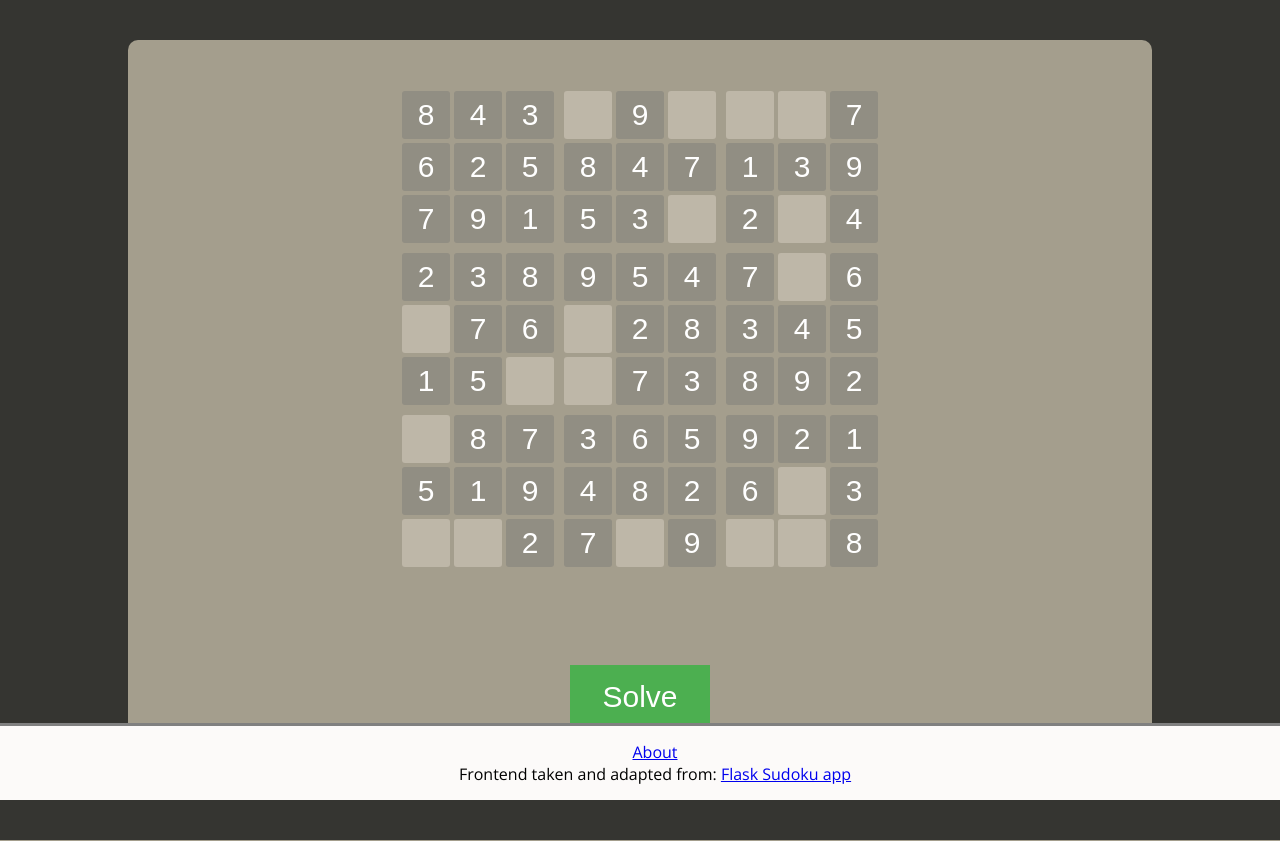
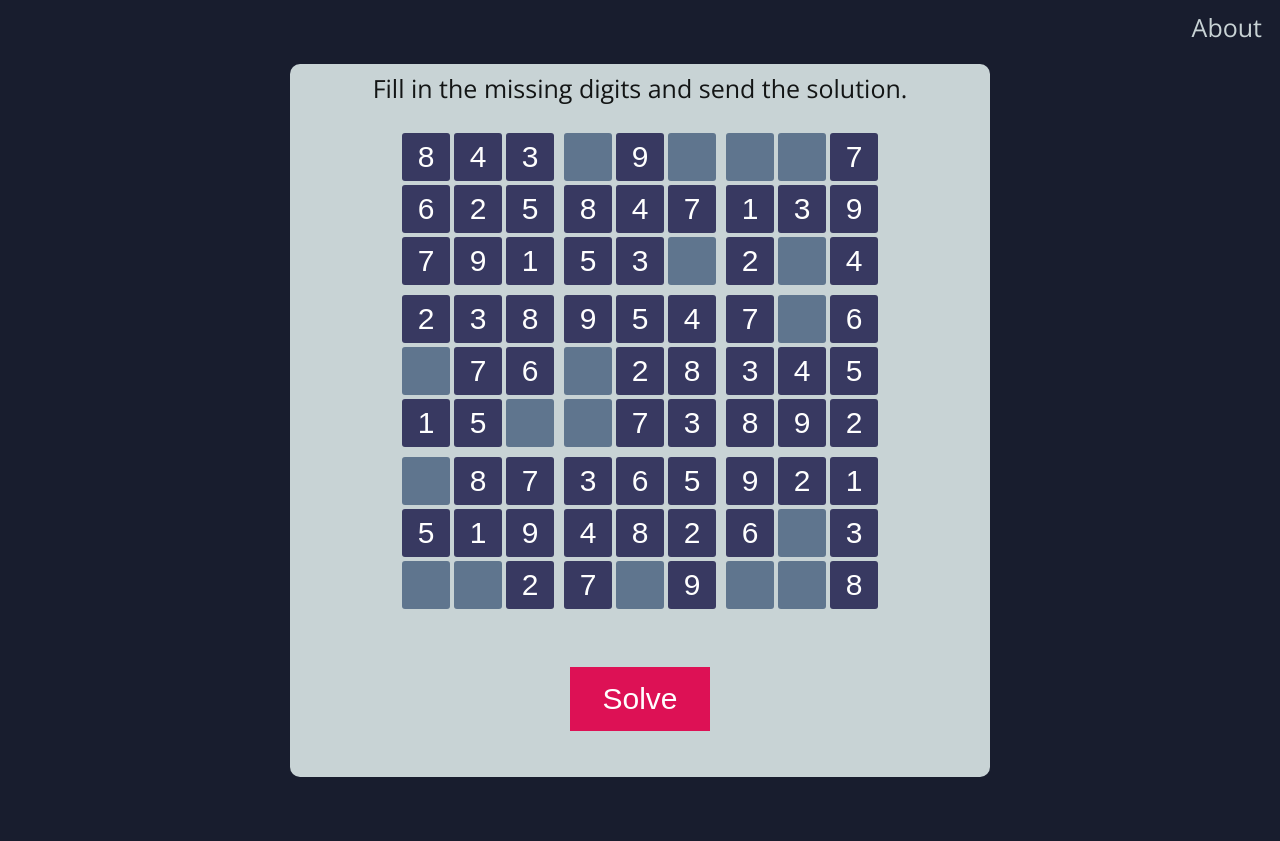
Before and after one commit to miguelgondu/bayesian_sudoku, a Flask app: page /next in a window 1280 px wide. Run offline with Flask 2, Linux system fonts and the light colour scheme; the visitor is signed in with stand-in values (Sample User, id 1); data that the repository does not hold is empty; some libraries are stand-ins or nearby versions.

Commit message:
Updates frontend

```diff
--- a/static/styles.css
+++ b/static/styles.css
@@ -1,24 +1,38 @@
+
+:root {
+   --background-color: #181d2e;
+   --text-color: #131515;
+   --content-color: #C8D3D5;
+   --interaction-color: #DD1155;
+   --text-color-alt: white;
+   --cell: #5F758E;
+   /* --cell: #DFF3E3; */
+   --cell-prefilled: #383961;
+}
 
 html, body {
-  height     : 100%;
+  /* height     : 100%; */
   margin     : 0;
   padding    : 0;
   font-family: "Open Sans";
+  color: var(--text-color);
+  background : var(--background-color);
+}
 
-  background : #353531;
+form {
+  padding-top: 3%;
 }
 
 body {
-  margin-top : 40px;
+  /* padding-top: 40px; */
+  /* margin-top : 40px; */
   /*margin-bottom : 71px;*/
 }
 
 p {
   font-size: 25px;
   text-align: center;
-  margin: 3%;
-  margin-left: 5%;
-  margin-right: 5%;
+  margin: 1% 5%;
 }
 
 strong {
@@ -40,10 +54,12 @@ strong {
 }
 
 h1 {
-  margin      : 5%;
-  font-size   : 40px;
+  /* margin      : 15% 5% 5%; */
+  margin: 5%;
+  font-size   : 60px;
   font-weight : bold;
   text-align  : center;
+  color: var(--cell-prefilled);
 }
 
 h2 {
@@ -51,16 +67,21 @@ h2 {
   text-align  : center;
 }
 
+p.justify {
+  text-align: justify;
+}
+
 .content-container {
   display: flex;
   width: auto;
+  max-width: 700px;
   border-radius: 10px;
   flex-direction: column;
   flex-wrap: wrap;
   justify-content: center;
   align-items: center;
-  background-color: #A49E8D;
-  margin: 0 10%;
+  background-color: var(--content-color);
+  margin: 5% auto;
   padding-bottom: 2%;
 }
 
@@ -138,9 +159,15 @@ h2 {
   margin-right  : 4px;
   padding       : 0;
 
-  background    : rgba(238, 228, 218, 0.35);
+  /* background    : rgba(238, 228, 218, 0.35); */
+  background    : var(--cell);
   border-radius : 3px;
 }
+
+/* .grid-cell:hover {
+  height: 54px;
+  width: 54px;
+} */
 
 .grid-cell-prefilled {
   float         : left;
@@ -150,8 +177,11 @@ h2 {
   margin-right  : 4px;
   padding       : 0;
 
-  background    : rgba(110, 111, 111, 0.35);
+  /* background    : rgba(110, 111, 111, 0.35); */
+  background    : var(--cell-prefilled);
   border-radius : 3px;
+
+  cursor: auto;
 }
 
 .grid-cell:nth-child(3n+3) {
@@ -173,9 +203,9 @@ h2 {
 }
 
 input[type=submit] {
-  background-color: #4CAF50; /* Green */
+  background-color: var(--interaction-color); /* Green */
   border: none;
-  color: white;
+  color: var(--text-color-alt);
   padding: 15px 32px;
   text-align: center;
   text-decoration: none;
@@ -190,13 +220,14 @@ input[type=text], input[type=number] {
 
   background-color : transparent;
   font-size        : 30px;
-  color            : white;
+  color            : var(--text-color-alt);
   text-align       : center;
   border           : 0;
   border-color: black;
   outline          : none;
   font-weight:     : bold;
   -moz-appearance  : textfield;
+  cursor: auto;
 }
 
 input[type=number]::-webkit-inner-spin-button, input[type=number]::-webkit-outer-spin-button {
@@ -209,8 +240,6 @@ input[type=number]::-webkit-inner-spin-button, input[type=number]::-webkit-outer
   justify-content: center;
   align-items: center;
   text-align: center;
-
-  margin-top    : 40px;
   /* margin-bottom : 100px; */
 }
 
@@ -222,15 +251,56 @@ input[type=number]::-webkit-inner-spin-button, input[type=number]::-webkit-outer
   margin-bottom : 20px;
 }
 
+a, a:hover, a:focus, a:active {
+  text-decoration: none;
+  color: inherit;
+}
+
+.about-container {
+  position: absolute;
+  right: 18px;
+  top: 10px;
+  font-size: 25px;
+
+  color: var(--content-color);
+}
+
 .footer {
   position   : fixed;
   /* display    : block; */
   bottom     : 0;
   z-index    : 3;
   width      : 100%;
-  margin-top : 150px;
+  margin-top : 100px;
   padding    : 15px;
-  background : #FCFAF9;
+  background : var(--cell);
   text-align : center;
   border-top : 3px solid grey;
 }
+
+@media(max-width: 675px) {
+  .grid-cell, .grid-cell-prefilled {
+    height        : 30px;
+    width         : 30px;
+    margin-right  : 2px;
+  }
+
+  form {
+    padding-top: 5%;
+  }
+
+  .button-container {
+    margin-top    : 40px;
+  }
+
+  input[type=text], input[type=number] {
+    height           : 30px;
+    width            : 30px;
+    font-size        : 24px;
+  }
+
+  .content-container {
+    margin: 15% 10%;
+  }
+
+}
--- a/templates/about.html
+++ b/templates/about.html
@@ -1,14 +1,14 @@
 {% extends "base.html" %}
 {% block content %}
 <h1>About us</h1>
-<p>We are a group of researchers at the <br/> <a href="https://game.itu.dk/" target='_blank'>Center for Computer Games Research at the IT University of Copenhagen</a>.</p>
+<p class="justify">We are a group of researchers at the <a href="https://game.itu.dk/" target='_blank'>Center for Computer Games Research at the IT University of Copenhagen</a>.</p>
 <ul>
     <li style="font-size: 25px;"><a href="https://www.miguelgondu.com/about/" target='_blank'>Miguel González Duque</a></li>
     <li style="font-size: 25px;"><a href="https://www.linkedin.com/in/rasmus-berg-palm-46319451/">Rasmus Berg Palm</a></li>
     <li style="font-size: 25px;"><a href="http://sebastianrisi.com/" target='_blank'>Sebastian Risi</a></li>
 </ul>
 
-<p>Adaptive Sudoku applies an approach called <a href="https://www.cs.ox.ac.uk/people/nando.defreitas/publications/BayesOptLoop.pdf" target='_blank'>Bayesian Optimization</a> to model the time it takes you to solve differently challenging sudokus. If you want to find out more about the technology behind it, <a href="https://arxiv.org/abs/2005.07677" target='_blank'>read our paper</a>.</p>
+<p class="justify">Adaptive Sudoku applies an approach called <a href="https://www.cs.ox.ac.uk/people/nando.defreitas/publications/BayesOptLoop.pdf" target='_blank'>Bayesian Optimization</a> to model the time it takes you to solve differently challenging sudokus. If you want to find out more about the technology behind it, <a href="https://arxiv.org/abs/2005.07677" target='_blank'>read our paper</a>.</p>
 
-<p>We collect anonymous data about which sudokus you solve and how long it takes for you to solve them. We do not collect any personal data.</p>
+<p class="justify">We collect anonymous data about which sudokus you solve and how long it takes for you to solve them. We do not collect any personal data.</p>
 {% endblock %}
--- a/templates/base.html
+++ b/templates/base.html
@@ -8,13 +8,16 @@
     <link rel= "stylesheet" type= "text/css" href= "{{ url_for('static',filename='styles.css') }}">
 </head>
 <body>
+    <div class="about-container">
+        <a href="/about" target='_blank'>About</a>
+    </div>
     <div class="content-container">
         {% block content %} {% endblock %}
     </div>
-    <footer class="footer">
+    <!-- <footer class="footer">
     <a href="/about" target='_blank'>About</a><br/>
     Frontend taken and adapted from:
     <a href="https://github.com/underchemist/Flask-sudoku-app" target='_blank'>Flask Sudoku app</a>
-    </footer>
+    </footer> -->
 </body>
 </html>
--- a/templates/next.html
+++ b/templates/next.html
@@ -1,12 +1,13 @@
 {% extends "base.html" %}
 {% block content %}
-<form style="padding-top: 5%;" action="{{ url_for('solution') }}" method="post" name="sudoku-input" autocomplete="off">
+<p>Fill in the missing digits and send the solution.</p>
+<form action="{{ url_for('solution') }}" method="post" name="sudoku-input" autocomplete="off">
   {% for i in range(sudoku | length) %}
     <div class="grid-row">
       {% for j in range(sudoku[0] | length) %}
         {% if sudoku[i][j] == 0 %}
         <div class="grid-cell">
-          <input type="text" maxlength="1" name='solved_sudoku[{{i}}][{{j}}]' class="def-txt-input">
+          <input type="text" maxlength="1" name='solved_sudoku[{{i}}][{{j}}]' class="def-txt-input" pattern="\d*">
         </div>
         {% else %}
         <div class="grid-cell-prefilled">
--- a/trials.py
+++ b/trials.py
@@ -9,7 +9,7 @@ class Trials:
         """
         Takes a db connection.
         """
-        self.table_name = "trials"
+        self.table_name = "trialsdebug"
         self.db = db
 
     def execute_query(self, query):
```
